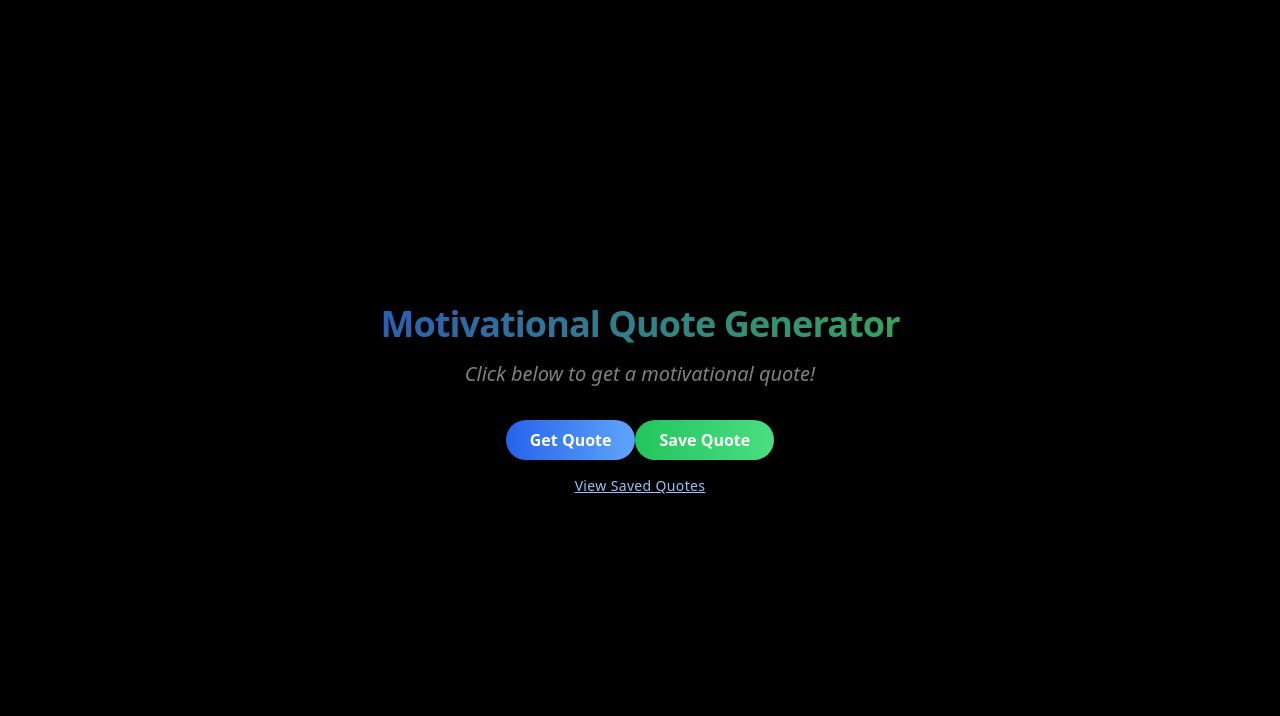
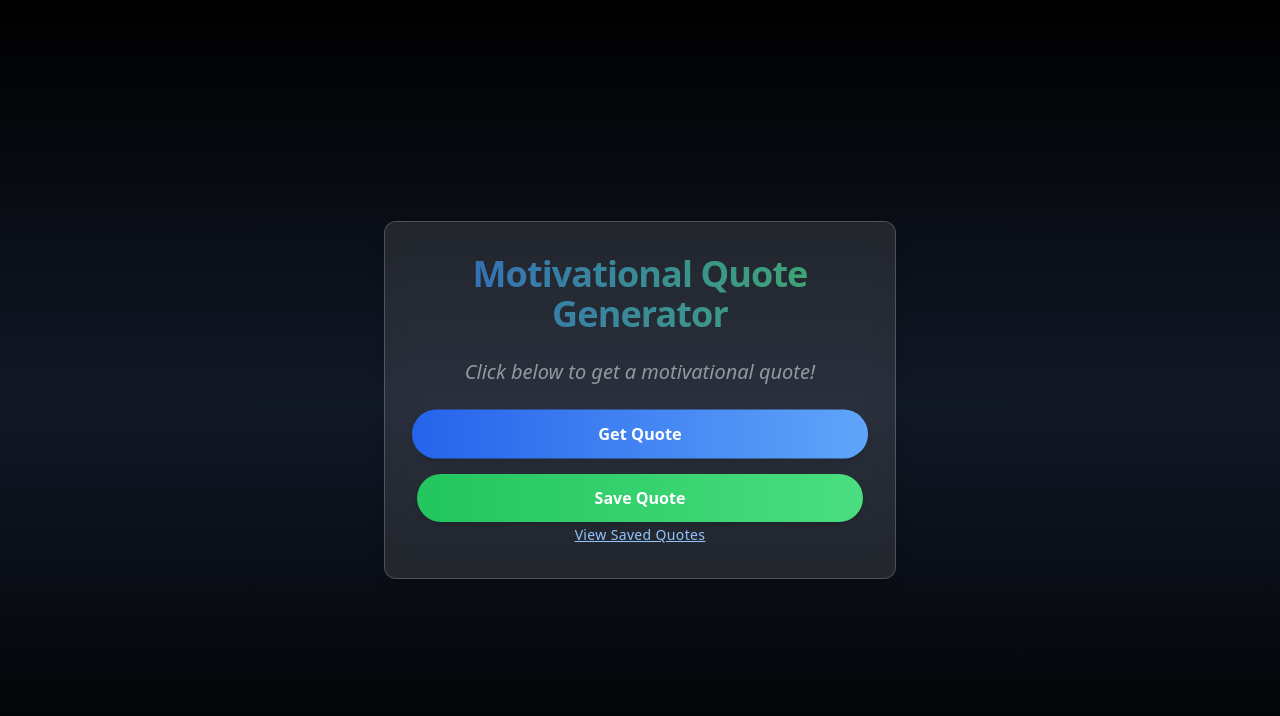
Before and after one commit to abhixsh/quoteme-github-action-frontend, a React (Vite) app: page / in a window 1280 px wide. Shown: the top 716 px of the page. Built offline with nearby package versions, Linux system fonts and the light colour scheme.

Commit message:
Add GSAP button hover animation and enhance LandingPage styling

```diff
--- a/src/components/Landing.jsx
+++ b/src/components/Landing.jsx
@@ -6,6 +6,7 @@ const LandingPage = () => {
     const [quote, setQuote] = useState('');
     const [saved, setSaved] = useState(false);
     const quoteRef = useRef(null);
+    const buttonRef = useRef(null);
 
     // GSAP animation for quote display
     useEffect(() => {
@@ -17,6 +18,17 @@ const LandingPage = () => {
             );
         }
     }, [quote]);
+
+    // GSAP animation for button hover
+    useEffect(() => {
+        if (buttonRef.current) {
+            gsap.fromTo(
+                buttonRef.current,
+                { scale: 1 },
+                { scale: 1.05, duration: 0.5, repeat: -1, yoyo: true, ease: 'power1.inOut' }
+            );
+        }
+    }, []);
 
     // Fetch random quote from backend API
     const fetchQuote = async () => {
@@ -53,8 +65,8 @@ const LandingPage = () => {
     };
 
     return (
-        <div className="min-h-screen bg-black text-white flex flex-col items-center justify-center p-6">
-            <div className="text-center space-y-4">
+        <div className="min-h-screen bg-gradient-to-b from-black via-gray-900 to-black text-white flex flex-col items-center justify-center p-6">
+            <div className="backdrop-blur-md bg-white/10 border border-white/20 rounded-xl p-8 text-center shadow-lg space-y-6 max-w-lg mx-auto">
                 {/* Header */}
                 <h1 className="text-4xl font-bold tracking-tight bg-clip-text text-transparent bg-gradient-to-r from-blue-500 to-green-400 animate-pulse">
                     Motivational Quote Generator
@@ -63,17 +75,19 @@ const LandingPage = () => {
                 {/* Quote Display */}
                 <p
                     ref={quoteRef}
-                    className={`text-xl italic transition duration-500 ${quote ? 'opacity-100' : 'opacity-50'
-                        }`}
+                    className={`text-xl italic font-light transition-opacity duration-500 ${
+                        quote ? 'opacity-100' : 'opacity-50'
+                    }`}
                 >
                     {quote || 'Click below to get a motivational quote!'}
                 </p>
 
                 {/* Buttons */}
-                <div className="space-y-4">
+                <div className="flex flex-col space-y-4">
                     {/* Get Quote Button */}
                     <button
-                        className="bg-gradient-to-r from-blue-600 to-blue-400 text-white font-semibold py-2 px-6 rounded-full shadow-md hover:shadow-lg hover:scale-105 transition-transform duration-300"
+                        ref={buttonRef}
+                        className="bg-gradient-to-r from-blue-600 to-blue-400 text-white font-semibold py-3 px-8 rounded-full shadow-md hover:shadow-xl hover:scale-105 transition-transform duration-300 focus:outline-none"
                         onClick={fetchQuote}
                     >
                         Get Quote
@@ -81,10 +95,13 @@ const LandingPage = () => {
 
                     {/* Save Quote Button */}
                     <button
-                        className={`${saved ? 'bg-green-700' : 'bg-gradient-to-r from-green-500 to-green-400'
-                            } text-white font-semibold py-2 px-6 rounded-full shadow-md hover:shadow-lg hover:scale-105 transition-transform duration-300`}
+                        className={`${
+                            saved
+                                ? 'bg-green-700 cursor-not-allowed'
+                                : 'bg-gradient-to-r from-green-500 to-green-400'
+                        } text-white font-semibold py-3 px-8 rounded-full shadow-md hover:shadow-xl hover:scale-105 transition-transform duration-300 focus:outline-none`}
                         onClick={saveQuote}
-                        disabled={!quote || saved} // Disable if no quote or already saved
+                        disabled={!quote || saved}
                     >
                         {saved ? 'Saved!' : 'Save Quote'}
                     </button>
@@ -93,7 +110,7 @@ const LandingPage = () => {
                 {/* Link to view saved quotes */}
                 <Link
                     to="/quote"
-                    className="mt-4 inline-block text-blue-300 hover:text-blue-500 underline text-sm tracking-wide transition-all duration-200"
+                    className="mt-4 text-blue-300 hover:text-blue-500 underline text-sm tracking-wide transition-all duration-200"
                 >
                     View Saved Quotes
                 </Link>
```
